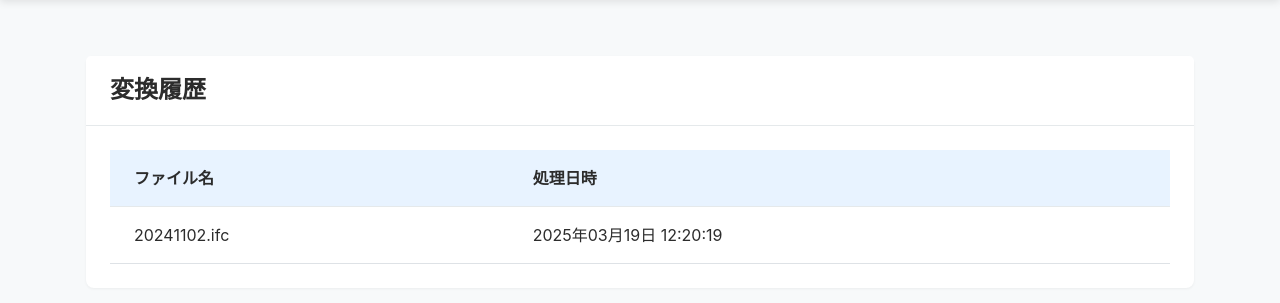
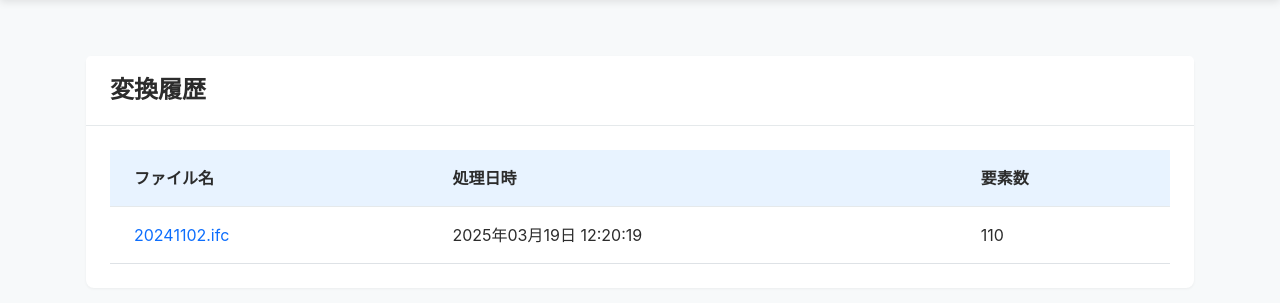
Before and after one commit to emimatsumura-f/replit_ifc, a Flask app: page /history in a window 1280 px wide. Shown: the part 154-457 px from the top of the page. Run offline with Flask 3, Linux system fonts and the light colour scheme; a user stored in the database is signed in.

Commit message:
Enhance history page: Add element count and clickable filenames for previews.
Replit-Commit-Author: Agent
Replit-Commit-Session-Id: 558ffdb8-e4d1-409f-9320-24384baf2339
Replit-Commit-Screenshot-Url: https://storage.googleapis.com/screenshot-production-us-central1/3c2c0bbb-2631-479c-b527-7787b7bed915/cdfc0542-dc05-4918-ab0d-0290ac4d7415.jpg

```diff
--- a/templates/history.html
+++ b/templates/history.html
@@ -13,13 +13,19 @@
                     <tr>
                         <th>ファイル名</th>
                         <th>処理日時</th>
+                        <th>要素数</th>
                     </tr>
                 </thead>
                 <tbody>
                     {% for upload in uploads %}
                     <tr>
-                        <td>{{ upload.filename }}</td>
+                        <td>
+                            <a href="{{ url_for('preview', upload_id=upload.id) }}" class="text-decoration-none">
+                                {{ upload.filename }}
+                            </a>
+                        </td>
                         <td>{{ upload.processed_date.strftime('%Y年%m月%d日 %H:%M:%S') }}</td>
+                        <td>{{ upload.element_count }}</td>
                     </tr>
                     {% endfor %}
                 </tbody>
```
Also changed, not shown: instance/ifc_converter.db.
